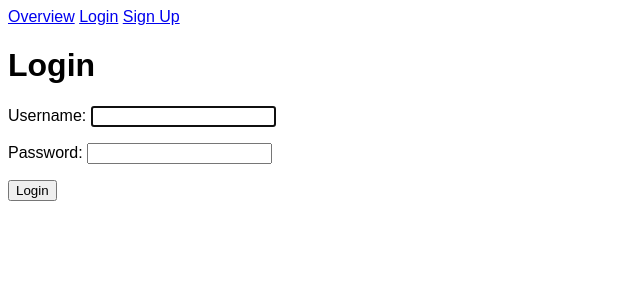
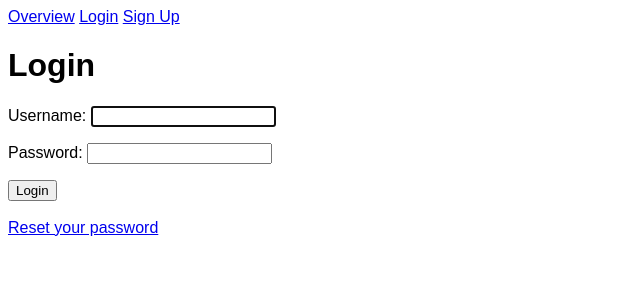
Before and after one commit to floriantoenjes/django_todo_list, a Django app: page /accounts/login/ in a window 1280 px wide. Shown: the top 300 px of the page, without its empty margins (0-640 px from the left). Run offline with Django 3.2, Linux system fonts and the light colour scheme; parts of the project's set-up code (start-up, migrations or seed data) failed here and were passed over.

Commit message:
Added reset password link to login template

```diff
--- a/templates/registration/login.html
+++ b/templates/registration/login.html
@@ -9,4 +9,6 @@
         {{ form.as_p }}
     <input type="submit" value="Login">
     </form>
+    <br/>
+    <a href="{% url 'password_reset' %}">Reset your password</a>
 {% endblock %}
```
